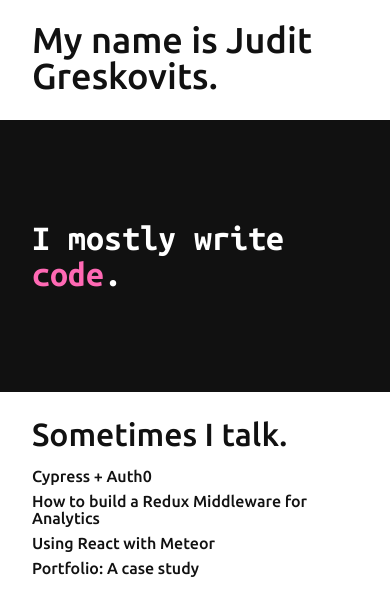
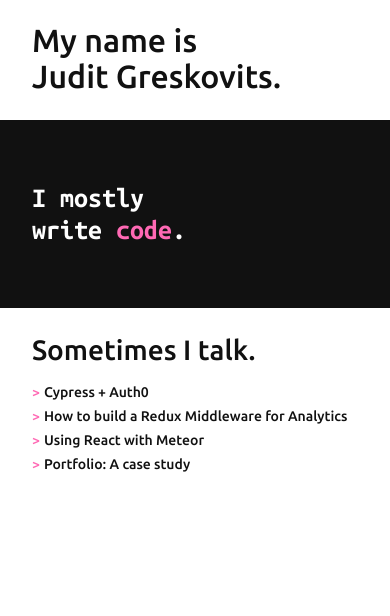
Before and after one commit to juditgreskovits/juditgreskovits2020, a Gatsby site: page / in a window 390 px wide. Shown: the part 54-670 px from the top of the page. Built offline with nearby package versions, Linux system fonts and the light colour scheme; Gatsby itself is replaced by a stand-in of ours.

Commit message:
Fix fonts measurement and make responsive

```diff
--- a/gatsby-config.js
+++ b/gatsby-config.js
@@ -4,8 +4,8 @@ module.exports = {
     description: `Judit Greskovits is a full stack developer with a focus on Javascript, React and Node.js`,
     author: `@juditgreskovits`,
     index: {
-      headline: `My name is Judit Greskovits.`,
-      code: `I mostly write code.`,
+      headline: `My name is  Judit Greskovits.`,
+      code: `I mostly  write *code*.`,
       talk: `Sometimes I talk.`,
     },
     social: {
--- a/package.json
+++ b/package.json
@@ -21,6 +21,7 @@
     "gatsby-plugin-styled-components": "3.3.0",
     "gatsby-source-filesystem": "2.3.0",
     "gatsby-transformer-sharp": "2.5.0",
+    "marked": "1.0.0",
     "prop-types": "15.7.2",
     "react": "16.12.0",
     "react-dom": "16.12.0",
@@ -46,9 +47,9 @@
   },
   "repository": {
     "type": "git",
-    "url": "https://github.com/juditgreskovits"
+    "url": "https://github.com/juditgreskovits/juditgreskovits2020"
   },
   "bugs": {
-    "url": "https://github.com/juditgreskovits"
+    "url": "https://github.com/juditgreskovits/juditgreskovits2020/issues"
   }
 }
--- a/src/components/layout.js
+++ b/src/components/layout.js
@@ -10,6 +10,7 @@ import styled, { ThemeProvider } from 'styled-components';
 import { Reset } from 'styled-reset';
 
 import { theme } from './theme';
+import { TypographyGlobalStyle } from './typography';
 
 export const Dark = styled.div`
   background-color: ${({ theme }) => theme.color.dark};
@@ -23,12 +24,25 @@ export const Container = styled.div`
   max-width: 1024px;
   margin: 0 auto;
   padding: 8px 32px;
+
+  @media (min-width: ${({ theme }) => theme.breakpoints.s}px) {
+    padding-left: 48px;
+    padding-right: 48px;
+  }
+
+  @media (min-width: ${({ theme }) => theme.breakpoints.m}px) {
+    padding-left: 64px;
+    padding-right: 64px;
+  }
 `;
 
 const Layout = ({ children }) => (
   <>
     <Reset />
-    <ThemeProvider theme={theme}>{children}</ThemeProvider>
+    <ThemeProvider theme={theme}>
+      <TypographyGlobalStyle />
+      {children}
+    </ThemeProvider>
   </>
 );
 
--- a/src/components/theme.js
+++ b/src/components/theme.js
@@ -5,7 +5,12 @@ export const theme = {
     light: '#fff',
   },
   font: {
-    content: 'Ubuntu',
-    code: 'Ubuntu Mono',
+    content: 'Ubuntu, sans-serif',
+    code: 'Ubuntu Mono, monospace',
+  },
+  breakpoints: {
+    s: 568,
+    m: 768,
+    l: 1024,
   },
 };
--- a/src/components/typography.js
+++ b/src/components/typography.js
@@ -1,22 +1,63 @@
-import styled from 'styled-components';
+import styled, { createGlobalStyle } from 'styled-components';
+
+export const TypographyGlobalStyle = createGlobalStyle`
+  html {
+    font-size: 62.5%;
+  }
+
+  p, a, ul, ol, li {
+    font-size: 1.4rem;
+    font-family: ${({ theme }) => theme.font.content};
+    line-height: 1.6rem;
+
+    @media (min-width: ${({ theme }) => theme.breakpoints.s}px) {
+      font-size: 1.6rem;
+      line-height: 1.8rem;
+    }
+  }
+`;
 
 export const H1 = styled.h1`
   margin: 68px 0 18px 0;
   font-family: ${({ theme }) => theme.font.content};
   font-weight: 500;
-  font-size: 36px;
+  font-size: 3.2rem;
+  line-height: 3.6rem;
   color: ${({ theme }) => theme.color.dark};
+
+  @media (min-width: ${({ theme }) => theme.breakpoints.s}px) {
+    font-size: 3.6rem;
+
+    br {
+      display: none;
+    }
+  }
 `;
 
 export const H2 = styled.h2`
-  margin: 92px 0;
+  margin: 54px 0;
   font-family: ${({ theme }) => theme.font.code};
   font-weight: 700;
-  font-size: 36px;
+  font-size: 2.8rem;
+  line-height: 3.2rem;
   color: ${({ theme }) => theme.color.light};
 
   span {
     color: ${({ theme }) => theme.color.brand};
+  }
+
+  @media (min-width: ${({ theme }) => theme.breakpoints.s}px) {
+    margin: 68px 0;
+    font-size: 3.2rem;
+
+    br {
+      display: none;
+    }
+  }
+
+  @media (min-width: ${({ theme }) => theme.breakpoints.m}px) {
+    margin: 92px 0;
+    font-size: 3.6rem;
   }
 `;
 
@@ -24,26 +65,53 @@ export const H3 = styled.h3`
   margin: 18px 0;
   font-family: ${({ theme }) => theme.font.content};
   font-weight: 500;
-  font-size: 32px;
+  font-size: 2.8rem;
+  line-height: 3.2rem;
   color: ${({ theme }) => theme.color.dark};
+
+  @media (min-width: ${({ theme }) => theme.breakpoints.s}px) {
+    font-size: 3.2rem;
+  }
+
+  @media (min-width: ${({ theme }) => theme.breakpoints.m}px) {
+    br {
+      display: none;
+    }
+  }
 `;
 
 export const UL = styled.ul``;
 
 export const LI = styled.li`
+  position: relative;
   margin: 0 0 8px 0;
 `;
 
 export const A = styled.a`
-  font-family: ${({ theme }) => theme.font.content};
-  font-weight: 500;
   color: ${({ theme }) => theme.color.dark};
   text-decoration: none;
-  &:hover {
-    /* text-decoration: underline; */
-    &::before {
-      color: ${({ theme }) => theme.color.brand};
-      content: '=> ';
+
+  padding-left: 12px;
+
+  &::before {
+    position: absolute;
+    left: 0;
+    font-weight: 500;
+    color: ${({ theme }) => theme.color.brand};
+    content: '>';
+  }
+
+  @media (min-width: ${({ theme }) => theme.breakpoints.s}px) {
+    padding-left: 16px;
+  }
+
+  @media (min-width: ${({ theme }) => theme.breakpoints.m}px) {
+    &:hover {
+      padding-left: 24px;
+      &::before {
+        color: ${({ theme }) => theme.color.brand};
+        content: '=>';
+      }
     }
   }
 `;
--- a/src/pages/index.js
+++ b/src/pages/index.js
@@ -29,19 +29,25 @@ const IndexPage = () => {
   const { index, talks } = data.site.siteMetadata;
   const { headline, code, talk } = index;
 
+  console.log('headline = ', headline);
+
+  const getHeadlineMarkup = () => ({ __html: headline.split('  ').join('<br/> ') });
+  console.log('getHeadlineMarkup = ', getHeadlineMarkup());
+  const getCodeMarkup = () => ({
+    __html: code.split('  ').join('<br/> ').replace('*', '<span>').replace('*', '</span>'),
+  });
+
   return (
     <Layout>
       <SEO title="Home" />
       <Light>
         <Container>
-          <H1>{headline}</H1>
+          <H1 dangerouslySetInnerHTML={getHeadlineMarkup()} />
         </Container>
       </Light>
       <Dark>
         <Container>
-          <H2>
-            I mostly write <span>code</span>.
-          </H2>
+          <H2 dangerouslySetInnerHTML={getCodeMarkup()} />
         </Container>
       </Dark>
       <Light>
```
Also changed, not shown: README.md, 3 other files.
